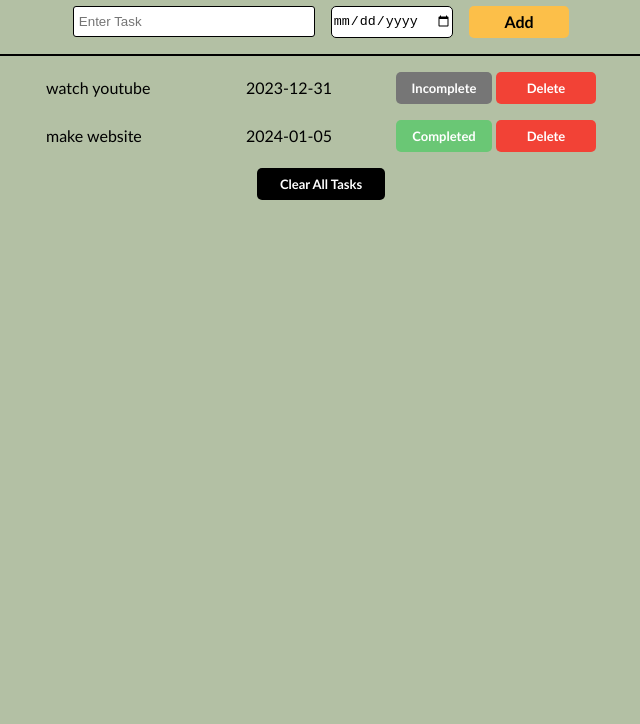
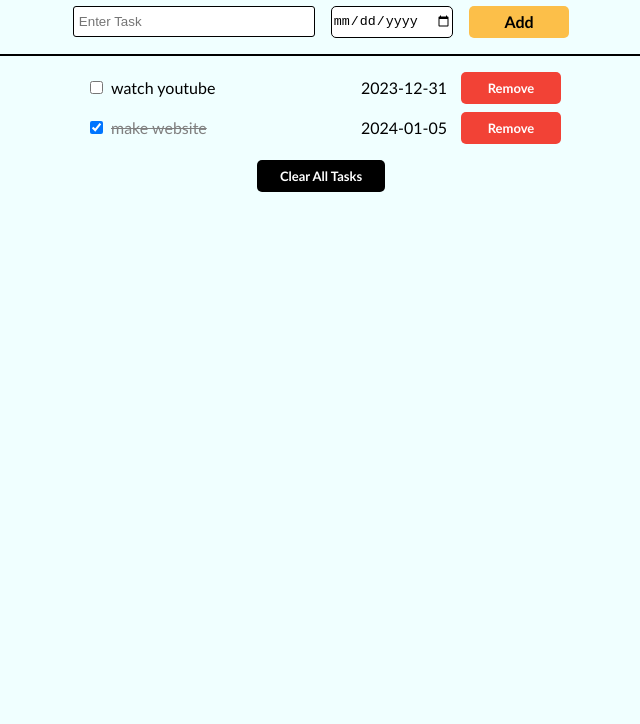
Before and after one commit to MrGliff/Todo-List, a plain HTML site: page index.html in a window 1280 px wide. Shown: the part 76-800 px from the top of the page, without its empty margins (319-959 px from the left). Drawn offline with Linux system fonts and the light colour scheme.

Commit message:
Overhaul

```diff
--- a/script.js
+++ b/script.js
@@ -17,13 +17,13 @@ function renderTodo() {
         const todoObject = todoList[i];
         const { name, dueDate, isCompleted } = todoObject;
         todoHTML += `
-            <div class=>${name}</div>
+            <input type="checkbox" class="completeCheckbox" onclick="completeTask(${i})" ${isCompleted ? 'checked' : ''}/>
+            <div class="${isCompleted ? 'completeTask' : 'incompleteTask'}">${name}</div>
             <div>${dueDate}</div>
-            <button onclick="completeTask(${i})" class="${isCompleted ? 'completeButton' : 'incompleteButton'}">${isCompleted ? 'Completed' : 'Incomplete'}</button>
             <button onclick="
             todoList.splice(${i}, 1);
             renderTodo();
-            "class="deleteButton">Delete</button>
+            "class="deleteButton">Remove</button>
             `;
     }
 
--- a/styles.css
+++ b/styles.css
@@ -5,16 +5,21 @@ html {
 }
 
 body {
-    font-family: 'Gill Sans', 'Gill Sans MT', Calibri, 'Trebuchet MS', sans-serif;
-    background-color: #b3c0a4;
+    font-family: "Gill Sans", "Gill Sans MT", Calibri, "Trebuchet MS",
+        sans-serif;
+    background-color: #edf2f4;
+    background-color: #F0FFFF;
 }
 
 h1 {
     text-align: center;
+    color: black;
+    /* color: #ee9b00; */
 }
 
 hr {
     border: 1px solid black;
+    /* border: 1px solid white; */
     margin-bottom: 1rem;
 }
 
@@ -26,7 +31,8 @@ hr {
     height: 1.2rem;
 }
 
-.todoInput, .dateInput {
+.todoInput,
+.dateInput {
     margin-right: 1rem;
 }
 
@@ -43,8 +49,8 @@ hr {
 
 .todoList {
     display: grid;
-    grid-template-columns: 200px 150px 100px 100px;
-    grid-row-gap: 1rem;
+    grid-template-columns: 30px 250px 100px 100px;
+    grid-row-gap: 0.5rem;
     justify-content: center;
     align-items: center;
 }
@@ -55,12 +61,12 @@ hr {
     font-size: small;
     height: 2rem;
     width: 6.25rem;
-    background-color: #FCBF49;
-    font-family: 'Gill Sans', 'Gill Sans MT', Calibri, 'Trebuchet MS', sans-serif;
+    background-color: #fcbf49;
+    font-family: "Gill Sans", "Gill Sans MT", Calibri, "Trebuchet MS",
+        sans-serif;
     font-size: medium;
     font-weight: bold;
     transition: 0.1s ease-in-out;
-
 }
 
 .add:hover {
@@ -70,7 +76,8 @@ hr {
 .deleteButton {
     border: none;
     border-radius: 5px;
-    font-family: 'Gill Sans', 'Gill Sans MT', Calibri, 'Trebuchet MS', sans-serif;
+    font-family: "Gill Sans", "Gill Sans MT", Calibri, "Trebuchet MS",
+        sans-serif;
     font-size: small;
     font-weight: bold;
     height: 2rem;
@@ -89,7 +96,8 @@ hr {
 .incompleteButton {
     border: none;
     border-radius: 5px;
-    font-family: 'Gill Sans', 'Gill Sans MT', Calibri, 'Trebuchet MS', sans-serif;
+    font-family: "Gill Sans", "Gill Sans MT", Calibri, "Trebuchet MS",
+        sans-serif;
     font-size: small;
     font-weight: bold;
     height: 2rem;
@@ -109,7 +117,8 @@ hr {
 .completeButton {
     border: none;
     border-radius: 5px;
-    font-family: 'Gill Sans', 'Gill Sans MT', Calibri, 'Trebuchet MS', sans-serif;
+    font-family: "Gill Sans", "Gill Sans MT", Calibri, "Trebuchet MS",
+        sans-serif;
     font-size: small;
     font-weight: bold;
     height: 2rem;
@@ -134,7 +143,8 @@ hr {
 .clearAll {
     border: none;
     border-radius: 5px;
-    font-family: 'Gill Sans', 'Gill Sans MT', Calibri, 'Trebuchet MS', sans-serif;
+    font-family: "Gill Sans", "Gill Sans MT", Calibri, "Trebuchet MS",
+        sans-serif;
     font-size: small;
     font-weight: bold;
     height: 2rem;
@@ -146,6 +156,12 @@ hr {
 }
 
 .clearAll:hover {
-    border: 1px dashed #fff;
-    transition: 0.3s smooth;
+    box-shadow: -4px 4px red;
+    transform: translate(3px, -3px);
+    transition: 0.3s ease;
 }
+
+.completeTask {
+    text-decoration: line-through;
+    color: gray;
+}
```
